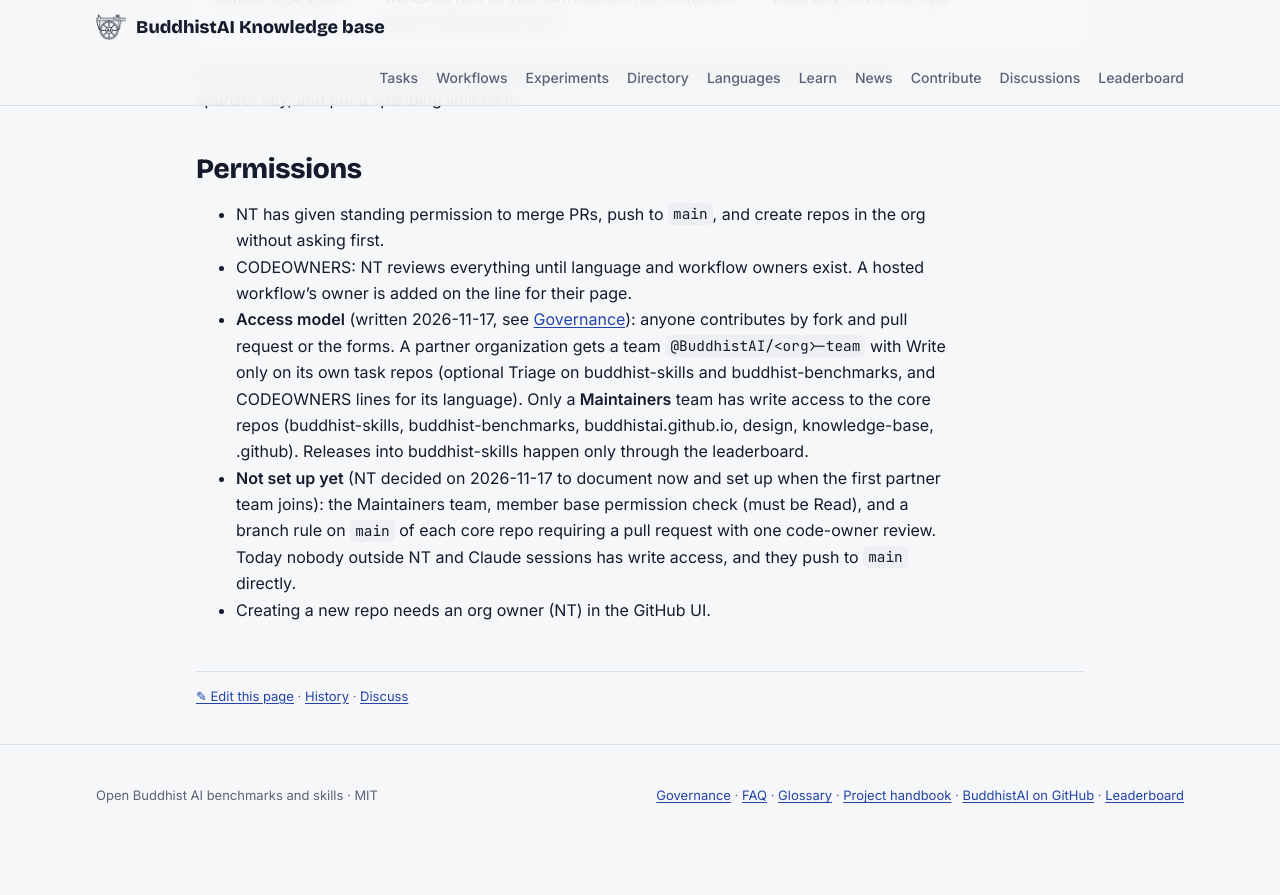
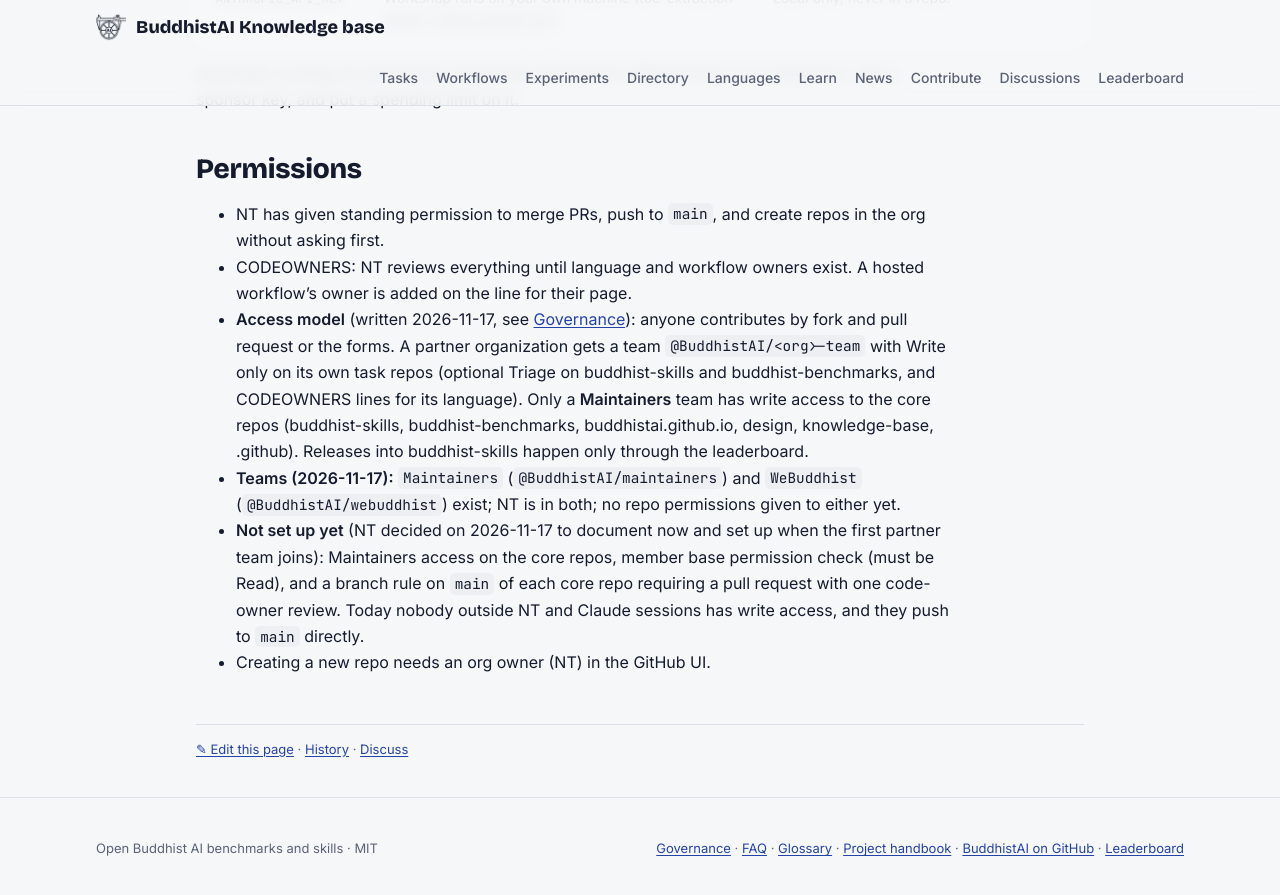
Before and after one commit to BuddhistAI/knowledge-base, a Jekyll site: the page built from handbook/architecture.md, in a window 1280 px wide and 900 px high, scrolled down 6112 px. Shown: the top 895 px of the window. Built offline with Jekyll 4.4.1, drawn with Linux system fonts in a browser that asks for light colours; before the commit the page ends 6959 px from its top, so only the background shows below that.

Commit message:
Governance: note the Maintainers team now exists
Co-Authored-By: Claude Opus 5.5 <noreply@anthropic.com>
Claude-Session: https://claude.ai/code/session_012mRVgbgVaRZdZPJ5VxB1oo

```diff
--- a/handbook/architecture.md
+++ b/handbook/architecture.md
@@ -140,5 +140,6 @@ Automatic scoring of submissions (planned) will need an inference key as a secre
 - NT has given standing permission to merge PRs, push to `main`, and create repos in the org without asking first.
 - CODEOWNERS: NT reviews everything until language and workflow owners exist. A hosted workflow's owner is added on the line for their page.
 - **Access model** (written 2026-11-17, see [Governance](../governance.md#adding-people-and-organizations)): anyone contributes by fork and pull request or the forms. A partner organization gets a team `@BuddhistAI/<org>-team` with Write only on its own task repos (optional Triage on buddhist-skills and buddhist-benchmarks, and CODEOWNERS lines for its language). Only a **Maintainers** team has write access to the core repos (buddhist-skills, buddhist-benchmarks, buddhistai.github.io, design, knowledge-base, .github). Releases into buddhist-skills happen only through the leaderboard.
-- **Not set up yet** (NT decided on 2026-11-17 to document now and set up when the first partner team joins): the Maintainers team, member base permission check (must be Read), and a branch rule on `main` of each core repo requiring a pull request with one code-owner review. Today nobody outside NT and Claude sessions has write access, and they push to `main` directly.
+- **Teams (2026-11-17):** `Maintainers` (`@BuddhistAI/maintainers`) and `WeBuddhist` (`@BuddhistAI/webuddhist`) exist; NT is in both; no repo permissions given to either yet.
+- **Not set up yet** (NT decided on 2026-11-17 to document now and set up when the first partner team joins): Maintainers access on the core repos, member base permission check (must be Read), and a branch rule on `main` of each core repo requiring a pull request with one code-owner review. Today nobody outside NT and Claude sessions has write access, and they push to `main` directly.
 - Creating a new repo needs an org owner (NT) in the GitHub UI.
```
Also changed, not shown: governance.md (+1 -1 lines), handbook/status.md (+1 -1 lines).
